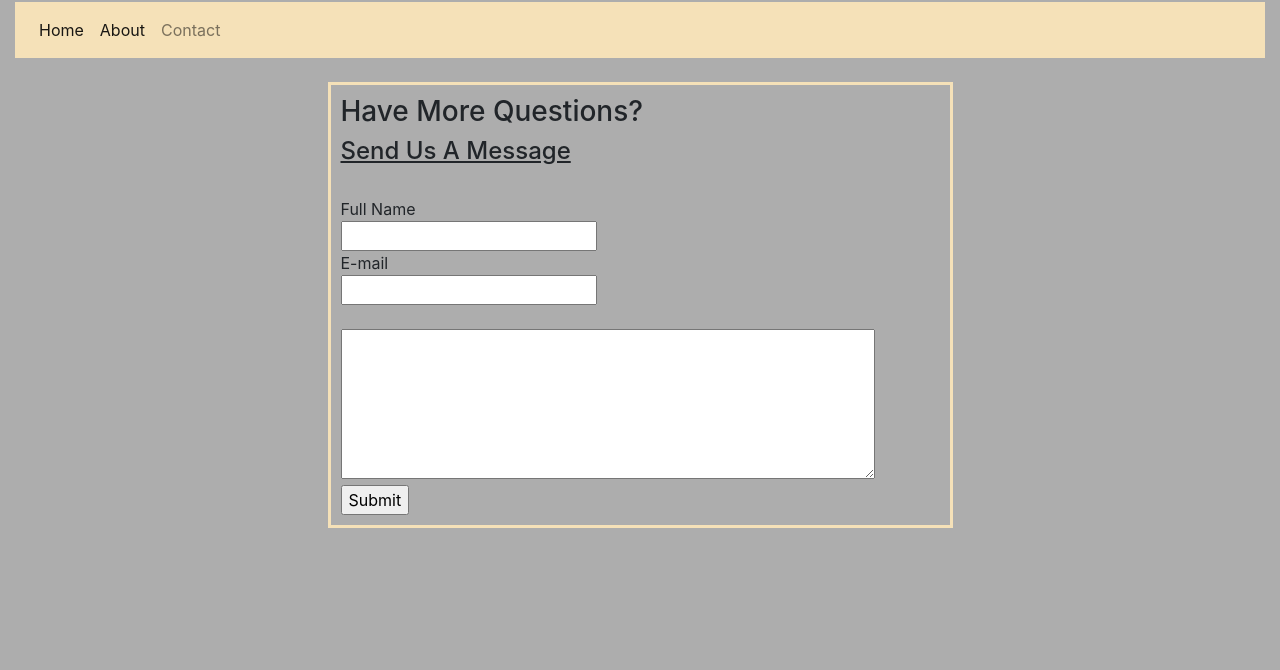
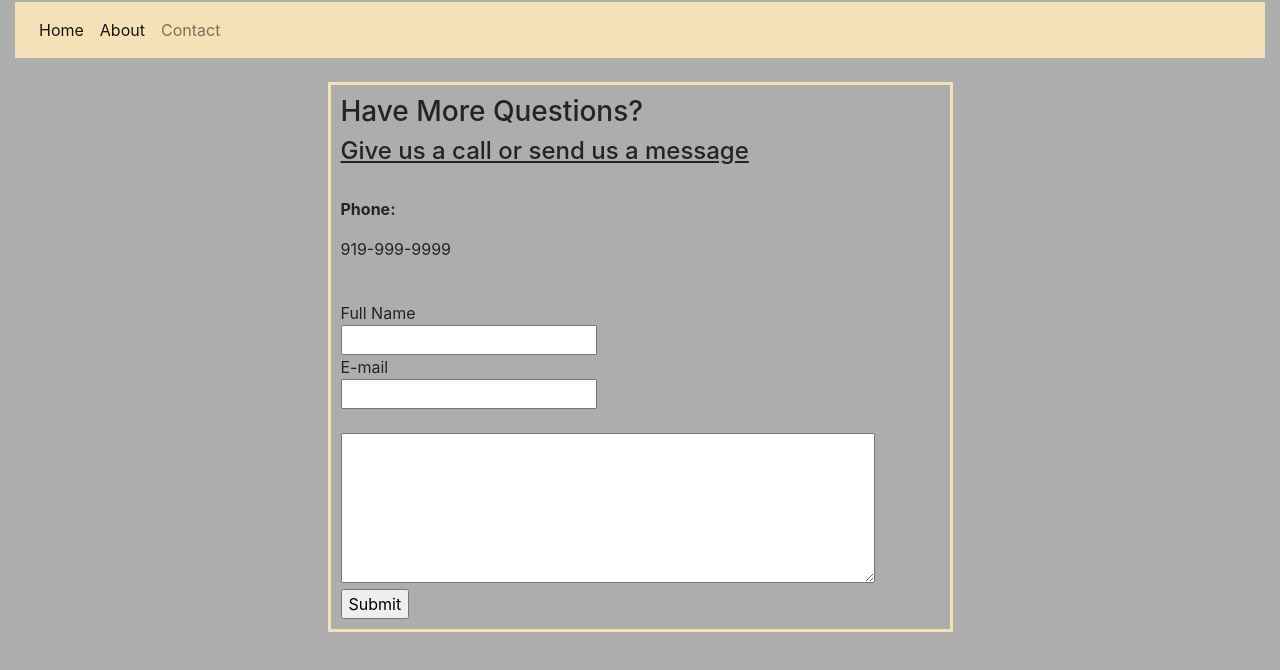
Before and after one commit to riyadsarsour/comp126final, a plain HTML site: page contact.html in a window 1280 px wide. Shown: the part 78-748 px from the top of the page. Drawn offline with nearby package versions, Linux system fonts and the light colour scheme.

Commit message:
minor tweaks -- Saqib

```diff
--- a/contact.html
+++ b/contact.html
@@ -54,7 +54,9 @@
         <div class="row" id="contactDiv">
             <form id="contactForm">
                 <h3>Have More Questions?</h3>
-                <h4>Send Us A Message</h4>
+                <h4>Give us a call or send us a message</h4>
+                <br>
+                <b><p>Phone: </p></b><p>919-999-9999</p>
                 <br>
                    Full Name<br><input  type="text"><br>
                    E-mail<br><input type="email"> <br>
```
